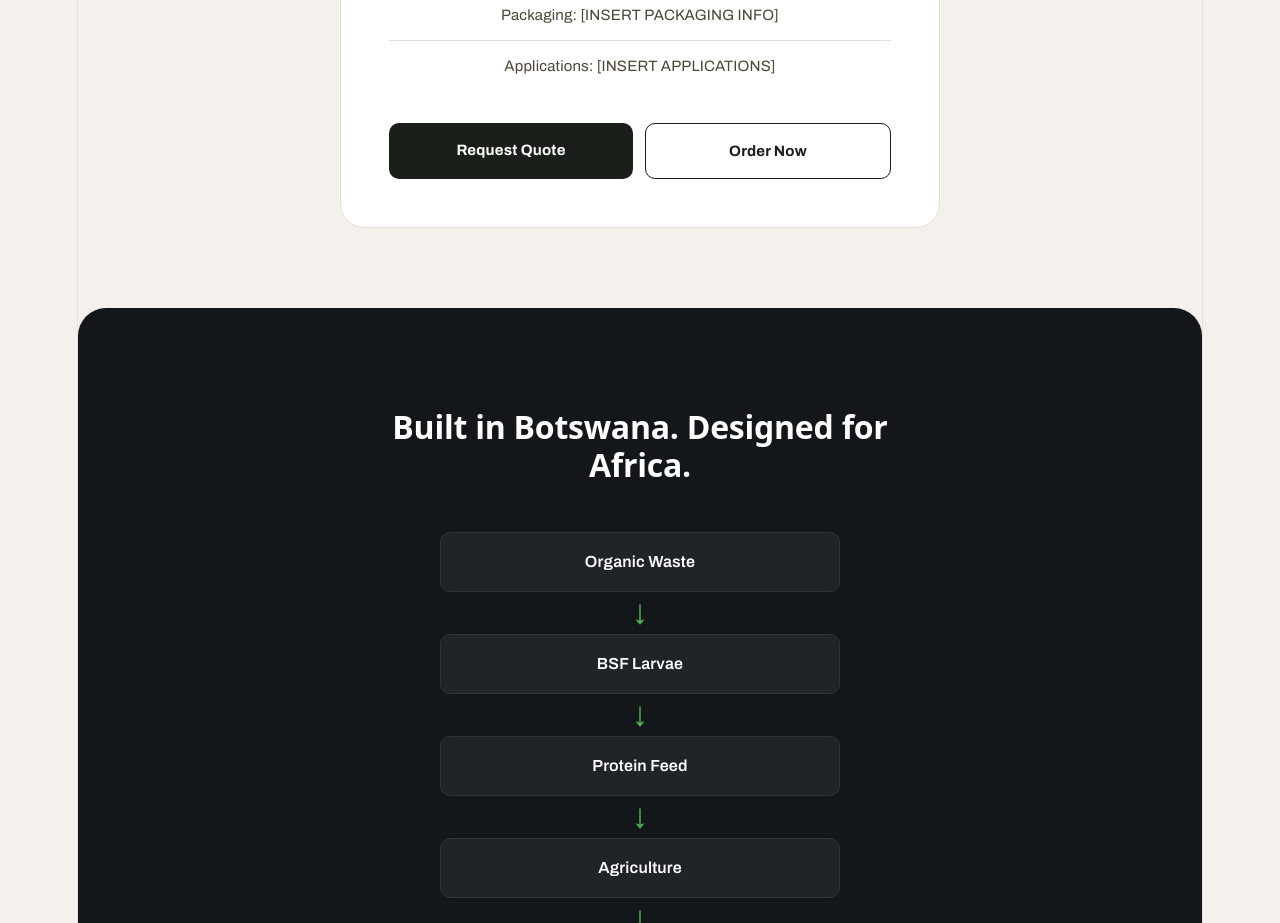
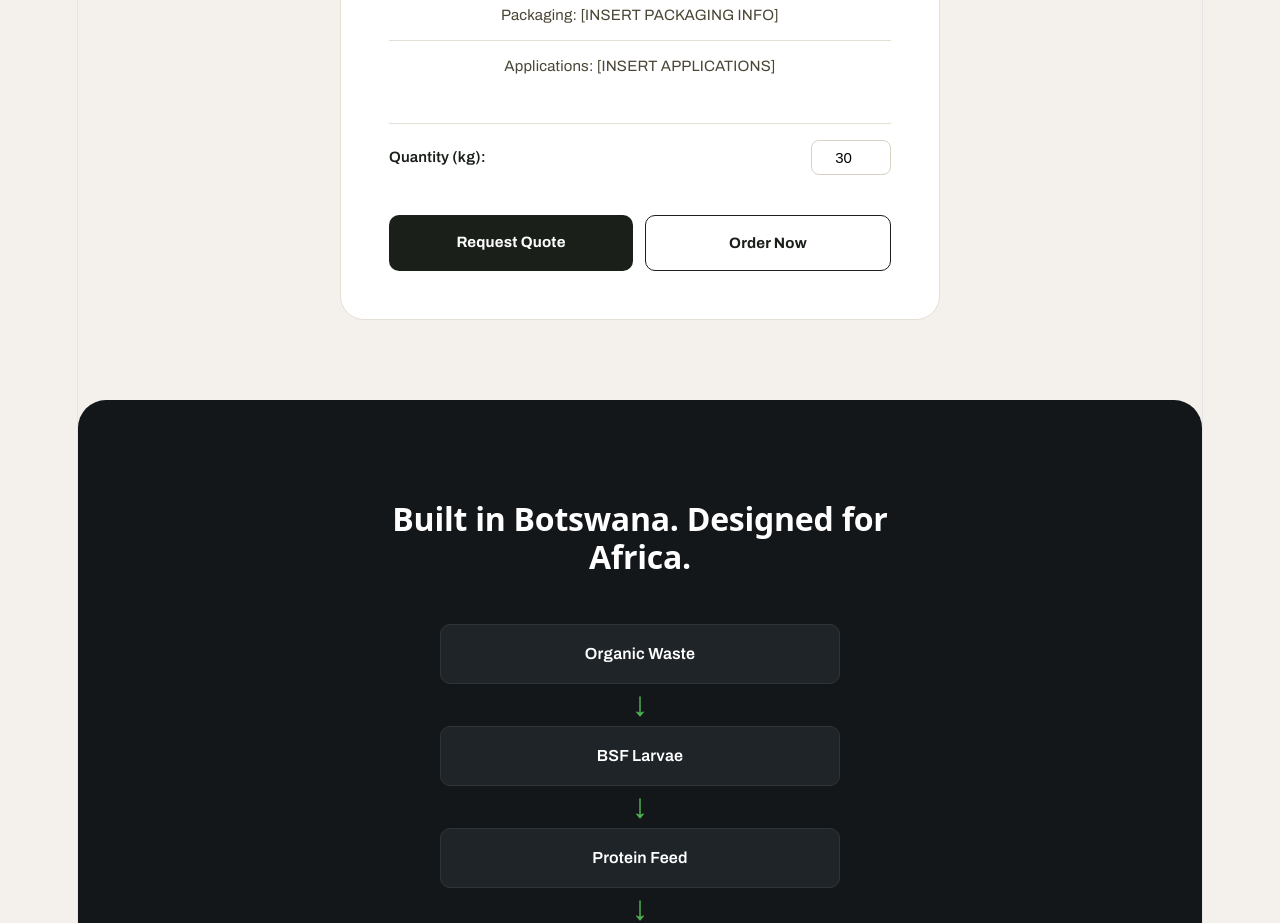
Before and after one commit to Elicyclex/elicyclex-web, a React (Vite) app: page / in a window 1280 px wide. Shown: the part 2460-3383 px from the top of the page. Built offline with nearby package versions, Linux system fonts and the light colour scheme.

Commit message:
Add quantity selector to product card with 3okg minimum enforced

```diff
--- a/src/App.css
+++ b/src/App.css
@@ -370,3 +370,26 @@ body {
   font-size: 13px;
   margin-top: 40px;
 }
+.quantity-selector {
+  display: flex;
+  align-items: center;
+  justify-content: space-between;
+  padding: 16px 0;
+  border-top: 1px solid #e5e0d5;
+  margin-bottom: 24px;
+}
+
+.quantity-selector label {
+  font-size: 15px;
+  font-weight: 600;
+  color: #1a1f1a;
+}
+
+.quantity-selector input {
+  width: 80px;
+  padding: 8px 12px;
+  border: 1px solid #d8d2c4;
+  border-radius: 8px;
+  font-size: 15px;
+  text-align: center;
+}
--- a/src/App.jsx
+++ b/src/App.jsx
@@ -1,6 +1,8 @@
 import './App.css';
+import { useState } from 'react' ;
 
 function App() {
+  const [quantity, setQuantity] = useState(30);
   return (
     <>
       <div className="hero-wrapper">
@@ -80,6 +82,17 @@ function App() {
               <li>Packaging: [INSERT PACKAGING INFO]</li>
               <li>Applications: [INSERT APPLICATIONS]</li>
             </ul>
+            <div className="quantity-selector">
+  <label htmlFor="quantity">Quantity (kg):</label>
+  <input
+    type="number"
+    id="quantity"
+    min="30"
+    step="1"
+    value={quantity}
+    onChange={(e) => setQuantity(Math.max(30, Number(e.target.value)))}
+  />
+</div>
             <div className="product-actions">
               <a href="#contact" className="btn-primary">Request Quote</a>
               <a href="#contact" className="btn-secondary">Order Now</a>
```
